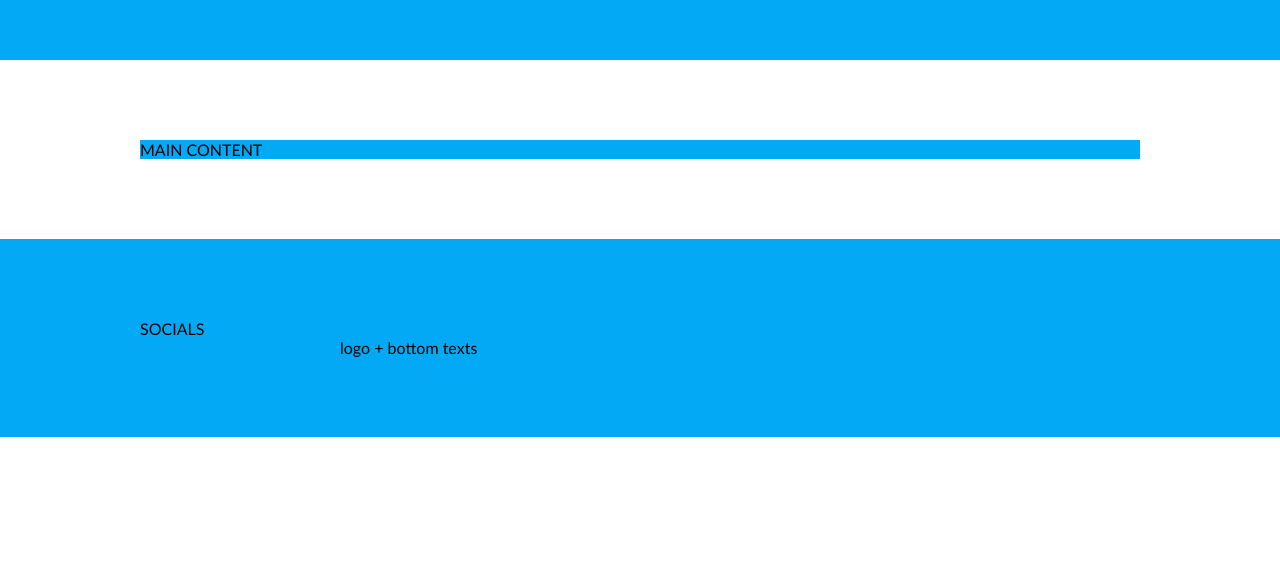
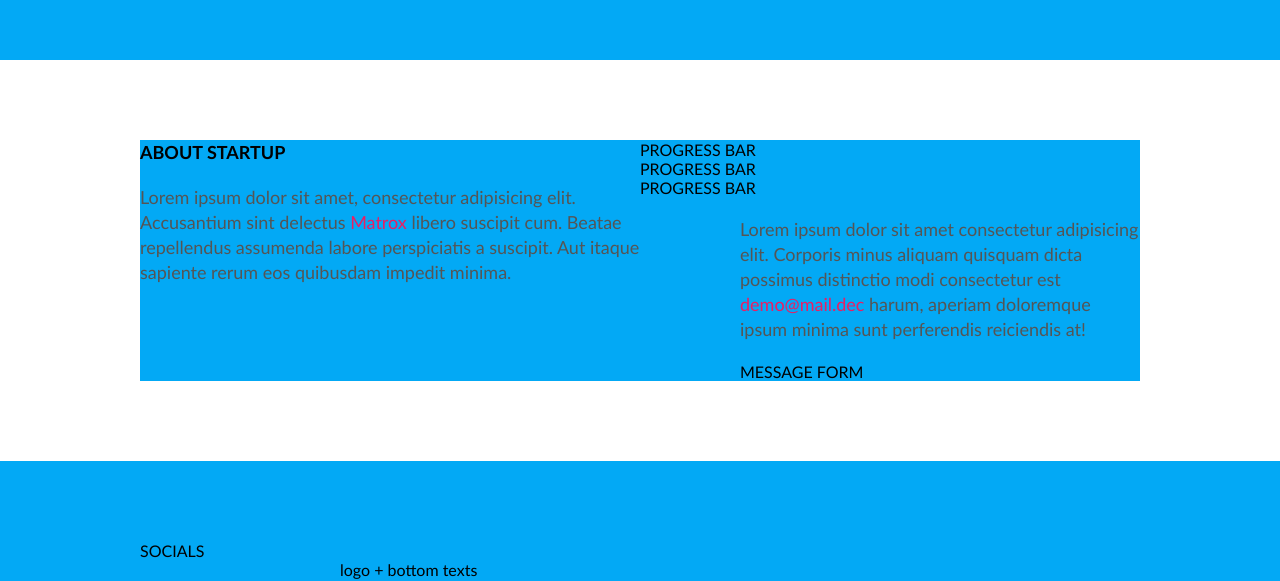
Before and after one commit to pakalnute/5-coming-soon, a website: page index.html in a window 1280 px wide. Shown: the part 740-1321 px from the top of the page. Before the commit the page ends 1177 px from the top, so only its background shows below. Drawn offline with Linux system fonts and the light colour scheme; files that its build step writes are made by us from their sources; files whose address does not match are found by name.

Commit message:
Main content #6

```diff
--- a/css/base/custom.css
+++ b/css/base/custom.css
@@ -57,5 +57,48 @@
 
 
 /* main content */
+main .left-column {
+    width: 50%;
+    float: left;
+}
+
+main .right-column {
+    width: 40%;
+    float: right;
+}
+
+main .section-title {
+    text-transform: uppercase;
+    margin-bottom: 20px;
+    font-size: 18px;
+    line-height: 25px;
+}
+
+main .section-description {
+    margin-bottom: 20px;
+    color: #555;
+    font-size: 18px;
+    line-height: 25px;
+}
+
+main .section-description > a {
+    color: var(--secondary-color);
+    font-size: inherit;
+    line-height: inherit;
+    text-decoration: none;
+}
+main .section-description > a:hover {
+    text-decoration: underline;
+}
+@media(max-width: 900px) {
+    main .left-column {
+        width: 100%;
+        margin-bottom: 80px;
+    }
+
+    main .right-column {
+        width: 100%;
+    }
+}
 
 /* footer section */
--- a/index.html
+++ b/index.html
@@ -47,8 +47,32 @@
 
     <main class="container">
         <div class="row">
-
-            MAIN CONTENT
+            <div class="left-column">
+                <h2 class="section-title">About startup</h2>
+                <p class="section-description">Lorem ipsum dolor sit amet, consectetur adipisicing elit.
+                    Accusantium sint delectus <a href="#">Matrox</a> libero suscipit cum.
+                    Beatae repellendus assumenda labore perspiciatis a suscipit.
+                    Aut itaque sapiente rerum eos quibusdam impedit minima.</p>
+            </div>
+            <div class="progress-bar">
+                PROGRESS BAR
+            </div>
+            <div class="progress-bar">
+                PROGRESS BAR
+            </div>
+            <div class="progress-bar">
+                PROGRESS BAR
+            </div>
+            <div class="right-column">
+                <h2 class="section-title"></h2>
+                <p class="section-description">Lorem ipsum dolor sit amet consectetur adipisicing elit.
+                    Corporis minus aliquam quisquam dicta possimus distinctio
+                    modi consectetur est <a href="mailto:demo@mail.dec">demo@mail.dec</a> harum, aperiam
+                    doloremque ipsum minima sunt perferendis reiciendis at!</p>
+                    <form class="form">
+                        MESSAGE FORM
+                    </form>
+            </div>
         </div>
 
     </main>
```
